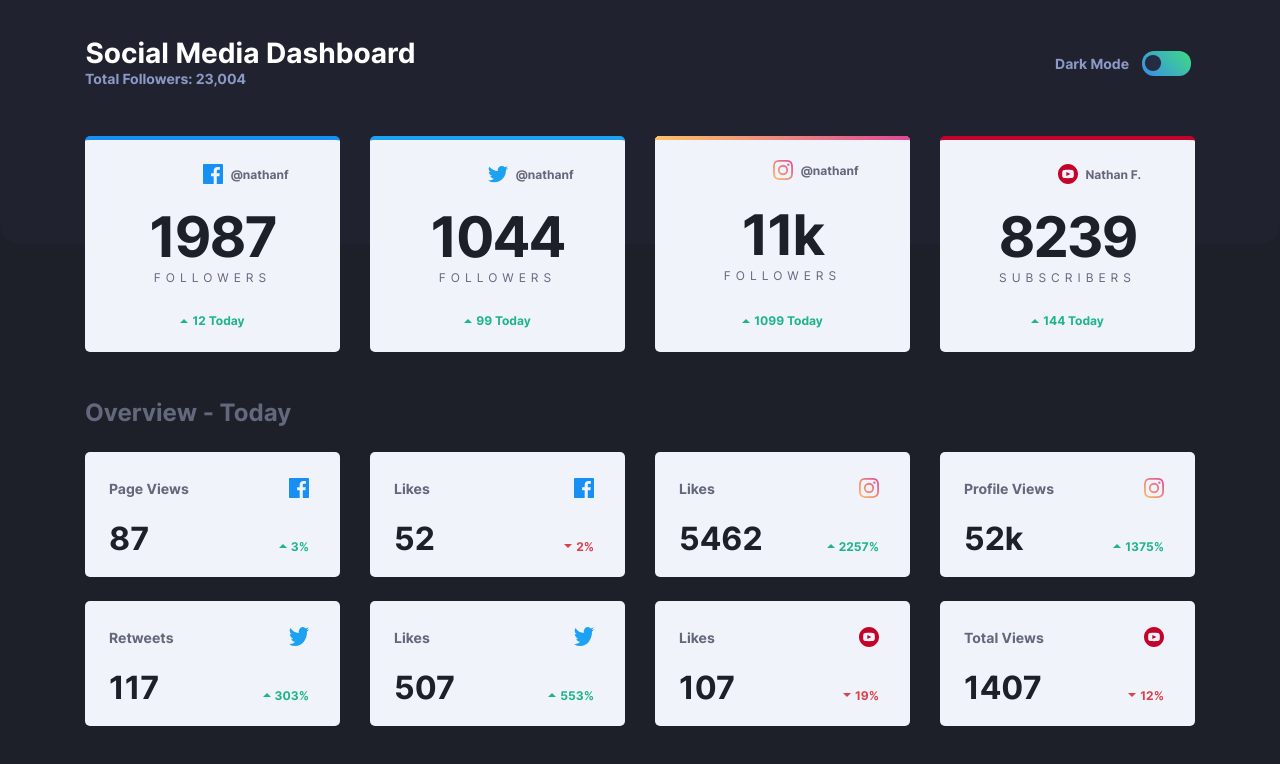
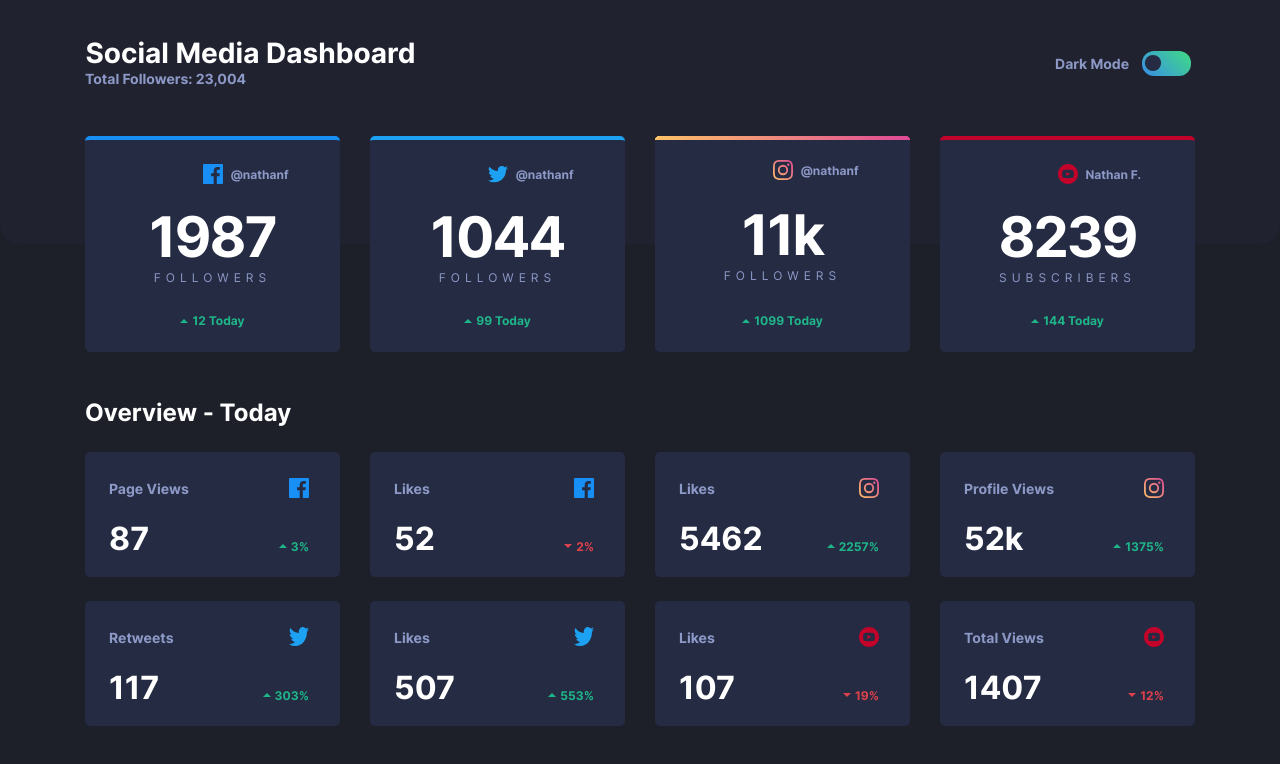
Before and after one commit to hamed3958/Social-media-dashboard, a plain HTML site: page index.html in a window 1280 px wide. Both pictures are taken after a click on the element 1166 px from the left and 63 px from the top of the page. Drawn offline with Linux system fonts and the light colour scheme.

Commit message:
complete the desktop mode (dark mode complete)

```diff
--- a/css/style.css
+++ b/css/style.css
@@ -161,6 +161,10 @@ body.active .top-right > p {
   transition: 0.5s;
 }
 
+body.active .mid-boxes {
+  background: #252b42;
+}
+
 .mid-boxes-icon-holder,
 .green,
 .red {
@@ -186,6 +190,10 @@ body.active .top-right > p {
   white-space: nowrap;
 }
 
+body.active .mid-boxes-icon-holder > p {
+  color: #8c98c6;
+}
+
 .mid-boxes-number-holder {
   display: flex;
   flex-flow: column;
@@ -201,6 +209,10 @@ body.active .top-right > p {
   color: #1d1f29;
 }
 
+body.active .mid-boxes-number-holder > h2 {
+  color: #ffffff;
+}
+
 .mid-boxes-number-holder > p {
   font-weight: 400;
   font-size: 12px;
@@ -210,6 +222,10 @@ body.active .top-right > p {
   text-transform: uppercase;
   color: #63687d;
   margin-top: 9px;
+}
+
+body.active .mid-boxes-number-holder > p {
+  color: #8c98c6;
 }
 
 .triangle {
@@ -288,6 +304,10 @@ body.active .top-right > p {
   color: #63687d;
 }
 
+body.active .bot-top-box > p {
+  color: #ffffff;
+}
+
 .bot-boxes {
   display: flex;
   flex-flow: column nowrap;
@@ -299,6 +319,10 @@ body.active .top-right > p {
   border-radius: 5px;
   padding: 26px 31px 19px 24px;
   transition: 0.5s;
+}
+
+body.active .bot-boxes {
+  background: #252b42;
 }
 
 .bot-boxes-icon-holder,
@@ -317,6 +341,10 @@ body.active .top-right > p {
   color: #63687d;
 }
 
+body.active .bot-boxes-icon-holder > p {
+  color: #8c98c6;
+}
+
 .bot-box1 {
   grid-row: 2/3;
   grid-column: 1/2;
@@ -328,6 +356,10 @@ body.active .top-right > p {
   font-size: 32px;
   line-height: 39px;
   color: #1d1f29;
+}
+
+body.active .bot-last-num {
+  color: #ffffff;
 }
 
 .bot-green,
@@ -376,6 +408,14 @@ body.active .top-right > p {
   cursor: pointer;
 }
 
+body.active .mid-boxes:hover {
+  background: #333a55;
+}
+
+body.active .bot-boxes:hover {
+  background: #333a55;
+}
+
 #toggle:hover {
   background: linear-gradient(225deg, #40db82 0%, #388fe7 98.02%);
   -webkit-transition: background 1000ms linear;
```
